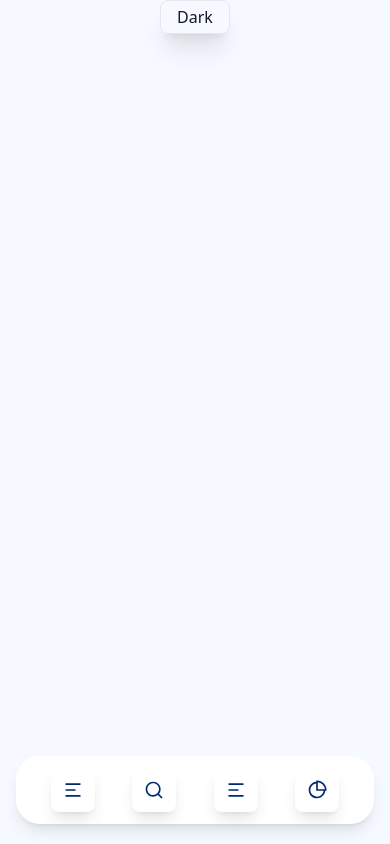
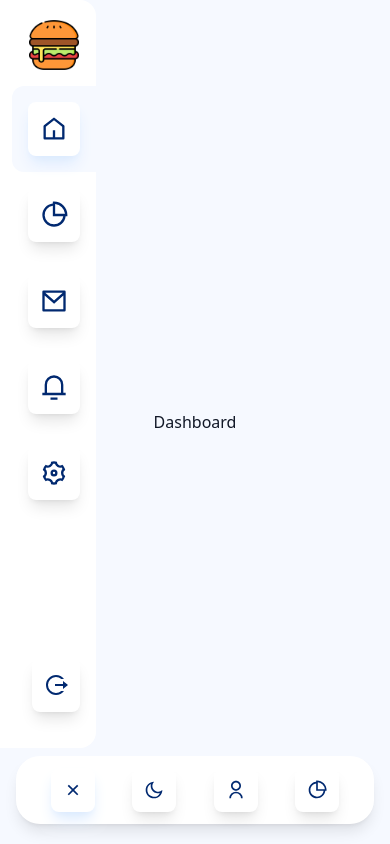
Before and after one commit to AlberthRKO/comifast, a Next.js app: page / in a window 390 px wide. Both pictures are taken after a click on the button 72 px from the left and 790 px from the top of the page. Built offline with nearby package versions, Linux system fonts and the light colour scheme.

Commit message:
agregado de plugins tail y arreglo de secciones

```diff
--- a/components/shared/layout.js
+++ b/components/shared/layout.js
@@ -1,5 +1,6 @@
 import Head from "next/head";
 import React from "react";
+import Sidebar from "./sidebar";
 
 const Layout = ({ children, title = "", description = "" }) => {
   return (
@@ -10,6 +11,7 @@ const Layout = ({ children, title = "", description = "" }) => {
         <meta name="viewport" content="width=device-width, initial-scale=1" />
         <link rel="icon" href="/logo.png" />
       </Head>
+      <Sidebar />
       {children}
     </>
   );
--- a/components/shared/sidebar.js
+++ b/components/shared/sidebar.js
@@ -1,7 +1,8 @@
+import { useTheme } from "next-themes";
 import Image from "next/image";
 import Link from "next/link";
 import { useRouter } from "next/router";
-import React from "react";
+import { useState, useEffect } from "react";
 import {
   RiHome5Line,
   RiPieChart2Line,
@@ -12,17 +13,46 @@ import {
   RiMenu2Fill,
   RiUserLine,
   RiSearchLine,
+  RiCloseLine,
+  RiSunLine,
+  RiMoonLine,
 } from "react-icons/ri";
 
 const Sidebar = () => {
+  const [opennav, setOpennav] = useState(false);
+
+  const toggle = () => {
+    setOpennav(!opennav);
+    console.log(opennav);
+  };
+
   // para asignar al elemento activo
   const router = useRouter();
+
+  // Seccion de darkmode
+  const [mounted, setMounted] = useState(false);
+  const { systemTheme, theme, setTheme } = useTheme();
+  const currentTheme = theme === "system" ? systemTheme : theme;
+
+  // arreglando el problema del doble renderizado
+  // useEffect only runs on the client, so now we can safely show the UI
+  useEffect(() => {
+    setMounted(true);
+  }, []);
+
+  if (!mounted) {
+    return null;
+  }
 
   return (
     <>
       {/* Sidebar */}
-      <div className="bg-white z-50 dark:bg-[#1F1D2B] fixed -left-full lg:left-0 top-0 w-28 h-full py-5 flex flex-col justify-between rounded-r-2xl">
-        <ul className="pl-4">
+      <div
+        className={`bg-white z-50 dark:bg-[#1F1D2B] fixed overflow-y-scroll scrollbar-hide transition-all ${
+          opennav ? "left-0 bottom-24" : "-left-full bottom-24"
+        } w-24 sm:w-28 top-0 lg:bottom-0 lg:left-0 py-5 flex flex-col justify-between rounded-r-2xl`}
+      >
+        <ul className="pl-3 sm:pl-4">
           <li>
             <Link href="/">
               <span>
@@ -95,17 +125,34 @@ const Sidebar = () => {
           </li>
         </ul>
       </div>
-      {/* Sidebar collapse */}
+      {/* Sidebar collapse nav mobile */}
       <nav className="bg-white dark:bg-[#282637] mx-4 fixed bottom-5 right-0 left-0 px-4 py-3 rounded-3xl flex justify-around shadow-lg dark:shadow-gray-900 dark:border-t-[1px] dark:border-[#242231] lg:hidden">
         {/* reutilzidando coidog del sidebar */}
+        <button
+          onClick={toggle}
+          className={`navLink ${
+            opennav ? "shadow-blue-100 dark:shadow-[#ec7b6a3a]" : ""
+          }`}
+        >
+          {opennav ? (
+            <RiCloseLine className="text-xl text-[#012970] dark:text-[#ec7c6a]" />
+          ) : (
+            <RiMenu2Fill className="text-xl text-[#012970] dark:text-[#ec7c6a]" />
+          )}
+        </button>
+
+        {currentTheme === "dark" ? (
+          <button onClick={() => setTheme("light")} className="navLink">
+            <RiSunLine className="text-xl text-[#012970] dark:text-[#ec7c6a]" />
+          </button>
+        ) : (
+          <button onClick={() => setTheme("dark")} className="navLink">
+            <RiMoonLine className="text-xl text-[#012970] dark:text-[#ec7c6a]" />
+          </button>
+        )}
+
         <button className="navLink">
-          <RiMenu2Fill className="text-xl text-[#012970] dark:text-[#ec7c6a]" />
-        </button>
-        <button className="navLink">
-          <RiSearchLine className="text-xl text-[#012970] dark:text-[#ec7c6a]" />
-        </button>
-        <button className="navLink">
-          <RiMenu2Fill className="text-xl text-[#012970] dark:text-[#ec7c6a]" />
+          <RiUserLine className="text-xl text-[#012970] dark:text-[#ec7c6a]" />
         </button>
         <button className="navLink">
           <RiPieChart2Line className="text-xl text-[#012970] dark:text-[#ec7c6a]" />
--- a/package.json
+++ b/package.json
@@ -16,7 +16,8 @@
     "next-themes": "^0.2.1",
     "react": "18.2.0",
     "react-dom": "18.2.0",
-    "react-icons": "^4.7.1"
+    "react-icons": "^4.7.1",
+    "tailwind-scrollbar-hide": "^1.1.7"
   },
   "devDependencies": {
     "autoprefixer": "^10.4.13",
--- a/pages/index.js
+++ b/pages/index.js
@@ -5,43 +5,11 @@ import { useTheme } from "next-themes";
 import Sidebar from "../components/shared/sidebar";
 
 export default function Home() {
-  const [mounted, setMounted] = useState(false);
-  const { systemTheme, theme, setTheme } = useTheme();
-  const currentTheme = theme === "system" ? systemTheme : theme;
-
-  // arreglando el problema del doble renderizado
-  // useEffect only runs on the client, so now we can safely show the UI
-  useEffect(() => {
-    setMounted(true);
-  }, []);
-
-  if (!mounted) {
-    return null;
-  }
-
   return (
     <>
       <Layout title="Order" description="ComiFast for order section">
-        <div className="w-full min-h-screen">
-          <Sidebar />
-          <div className="flex items-center justify-center w-full">
-            {/* seccion para aplicar dark and light mode */}
-            {currentTheme === "dark" ? (
-              <button
-                className="border rounded-lg px-4 py-1 shadow-xl"
-                onClick={() => setTheme("light")}
-              >
-                Light
-              </button>
-            ) : (
-              <button
-                className="border rounded-lg px-4 py-1 shadow-xl"
-                onClick={() => setTheme("dark")}
-              >
-                Dark
-              </button>
-            )}
-          </div>
+        <div className="flex items-center justify-center w-full min-h-screen">
+          Dashboard
         </div>
       </Layout>
     </>
--- a/tailwind.config.js
+++ b/tailwind.config.js
@@ -8,5 +8,5 @@ module.exports = {
   theme: {
     extend: {},
   },
-  plugins: [],
+  plugins: [require("tailwind-scrollbar-hide")],
 };
```
